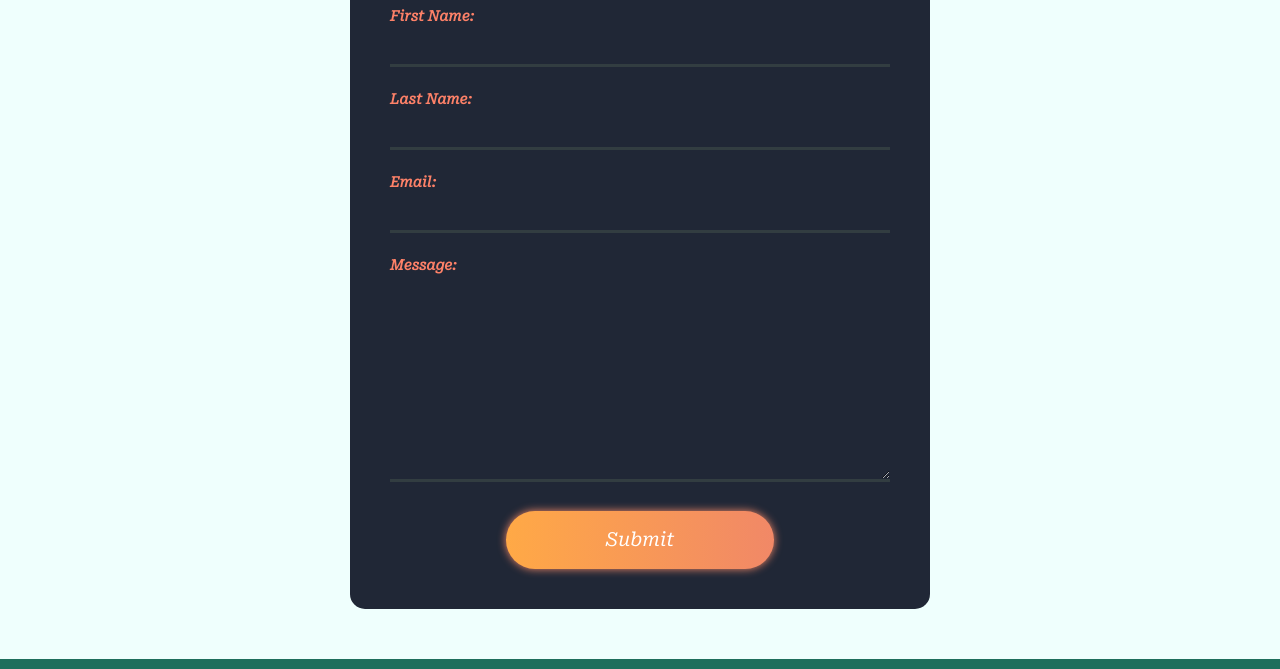
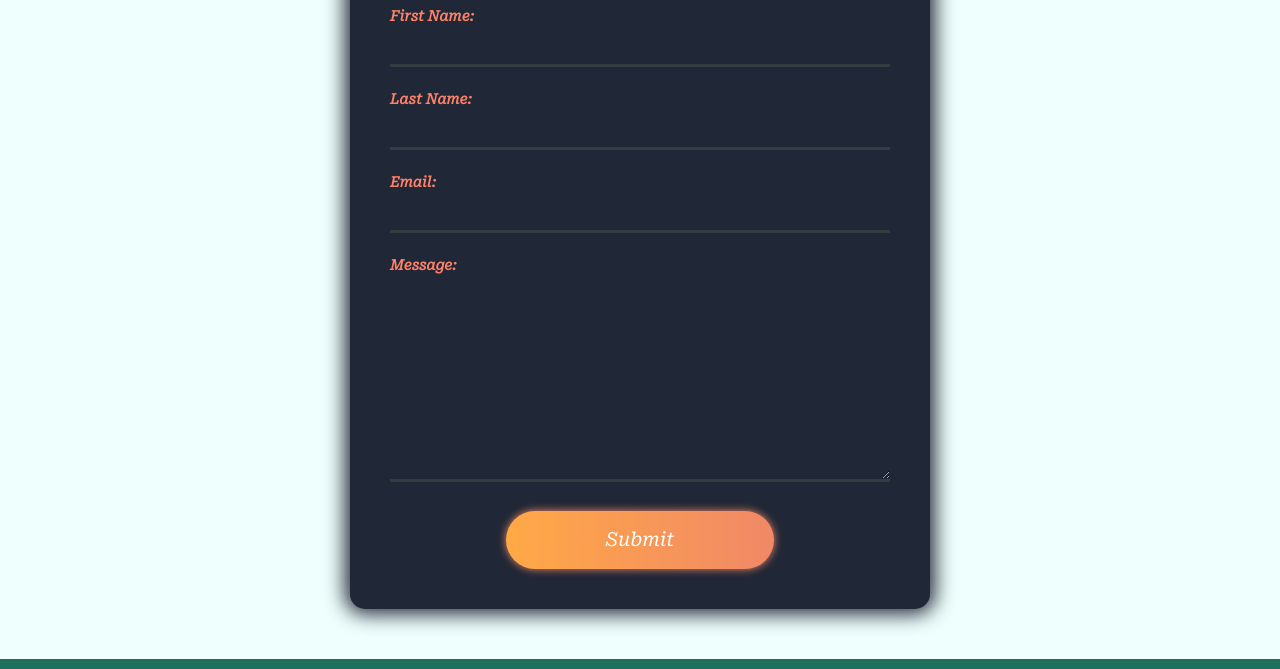
Before and after one commit to hm-imu-sc/learntech-frontend-project, a plain HTML site: page contact.html in a window 1280 px wide. Shown: the part 224-893 px from the top of the page. Drawn offline with Linux system fonts and the light colour scheme.

Commit message:
slight modification done in contact form

```diff
--- a/sass/contact.scss
+++ b/sass/contact.scss
@@ -4,6 +4,7 @@ form {
     width: 500px;
     margin: 20px auto;
     background-color: #202736;
+    box-shadow: 0 0 20px 5px #202736;
     padding: 40px;
 
     * {
```
Also changed, not shown: css/contact.css, 1 other file.
